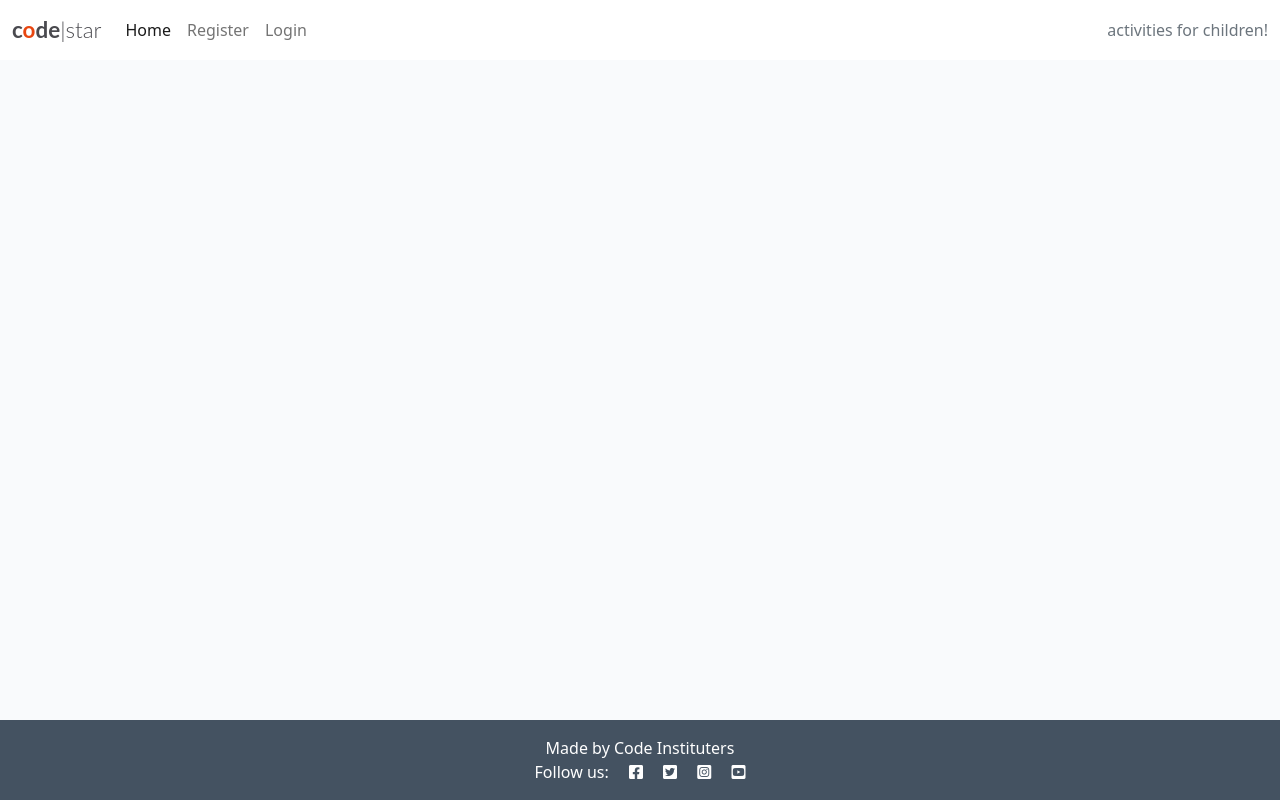
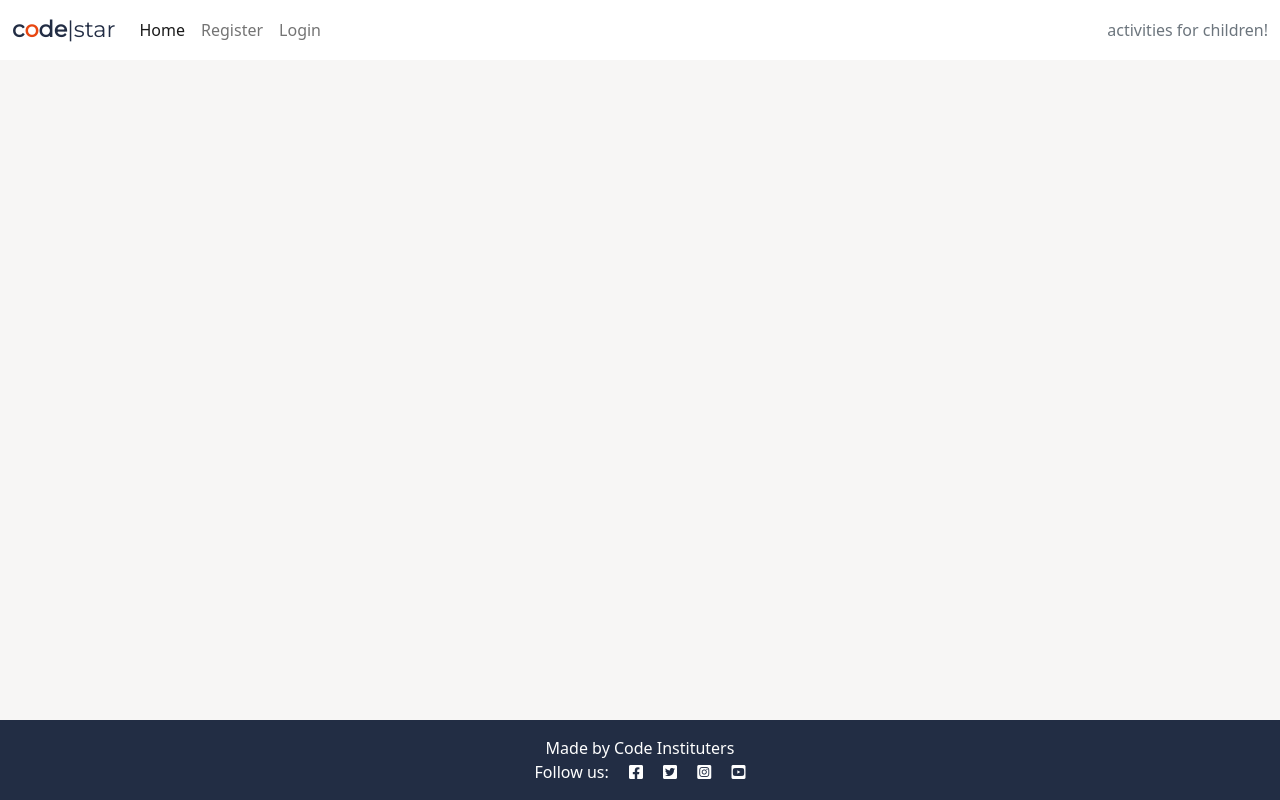
Before and after one commit to fmstacco/its4children, a Django app: page / in a window 1280 px wide. Run offline with Django 3.2, Linux system fonts and the light colour scheme; data that the repository does not hold is empty.

Commit message:
Update color background to style.css

```diff
--- a/static/css/style.css
+++ b/static/css/style.css
@@ -9,14 +9,14 @@
 
 
 body {
-    background-color: #F9FAFC;
+    background-color: #f7f6f5;
 }
 
 .brand {
-    font-family: Lato, sans-serif;
+    font-family: Montserrat, sans-serif;
     font-size: 1.4rem;
     font-weight: 700;
-    color: #4A4A4F;
+    color: #222d44;
 }
 
 .red-o {
@@ -28,15 +28,15 @@ body {
 }
 
 .light-bg {
-    background-color: #fff;
+    background-color: #f7f6f5;
 }
 
 .dark-bg {
-    background-color: #445261;
+    background-color: #222d44;
 }
 
 .main-bg {
-    background-color: #F9FAFC;
+    background-color: #f7f6f5;
 }
 
 .card {
```
